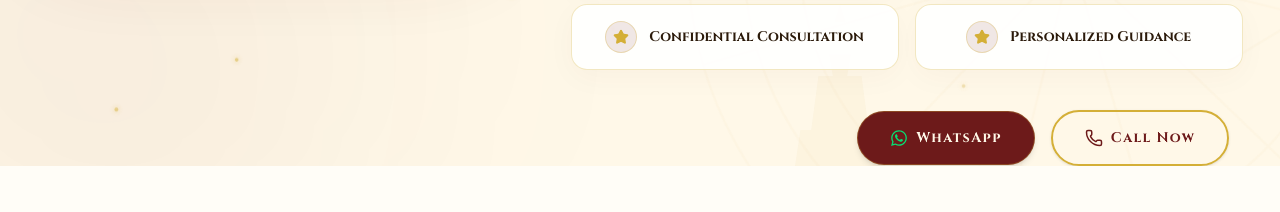
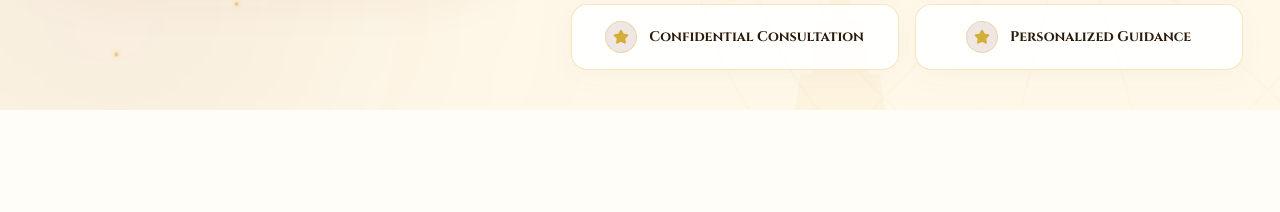
Before and after one commit to Vaibhav9068/astrological-guide, a React (Vite) app: page / in a window 1280 px wide. Shown: the part 862-1074 px from the top of the page. Built offline with nearby package versions, Linux system fonts and the light colour scheme.

Commit message:
feat: completely remove CTA buttons from Hero section as they are available in Contact

```diff
--- a/src/components/Hero.jsx
+++ b/src/components/Hero.jsx
@@ -1,8 +1,7 @@
 import React, { useRef, useEffect } from 'react';
 import gsap from 'gsap';
 import { useGSAP } from '@gsap/react';
-import { Phone, Calendar, Star } from 'lucide-react';
-import { FaWhatsapp } from 'react-icons/fa';
+import { Star } from 'lucide-react';
 import { useLanguage } from '../context/LanguageContext';
 import astroImage from '../../images/astroimage.png';
 
@@ -47,12 +46,6 @@ export default function Hero() {
     gsap.fromTo('.hero-card',
       { opacity: 0, y: 40 },
       { opacity: 1, y: 0, duration: 0.85, stagger: 0.12, ease: 'power2.out', delay: 0.7 }
-    );
-
-    // 6. Buttons: Fade Up Stagger
-    gsap.fromTo('.hero-btn',
-      { opacity: 0, y: 30 },
-      { opacity: 1, y: 0, duration: 0.8, stagger: 0.1, ease: 'power2.out', delay: 1.1 }
     );
   }, { scope: heroRef });
 
@@ -305,36 +298,6 @@ export default function Hero() {
 
             </div>
 
-            {/* 3 Large Buttons */}
-            <div className="flex flex-col sm:flex-row gap-4 items-center justify-center w-full">
-              {/* Primary */}
-              <a
-                href="#contact"
-                className="hero-btn w-full sm:w-auto text-center px-8 py-4 text-xs sm:text-sm rounded-full font-bold font-cinzel tracking-widest bg-gradient-to-r from-[#B8860B] via-[#D4AF37] to-[#B8860B] text-white border border-[#D4AF37]/50 shadow-md hover:shadow-xl hover:-translate-y-0.5 transition-all duration-300 relative overflow-hidden group inline-flex items-center justify-center gap-2"
-              >
-                <span className="absolute inset-0 w-full h-full bg-gradient-to-r from-transparent via-white/30 to-transparent -translate-x-full group-hover:animate-shimmer pointer-events-none" />
-                <Calendar className="w-4 h-4" /> {t('hero.btn_book')}
-              </a>
-
-              {/* Secondary (WhatsApp) */}
-              <a
-                href="https://wa.me/918383941616"
-                target="_blank"
-                rel="noopener noreferrer"
-                className="hero-btn w-full sm:w-auto text-center px-8 py-4 text-xs sm:text-sm rounded-full font-bold font-cinzel tracking-widest bg-[#6D1A1A] hover:bg-[#521313] text-[#FFF8E8] border border-[#D4AF37]/30 shadow-md hover:shadow-xl hover:-translate-y-0.5 transition-all duration-300 inline-flex items-center justify-center gap-2"
-              >
-                <FaWhatsapp className="w-4.5 h-4.5 text-green-400" /> {t('hero.btn_whatsapp')}
-              </a>
-
-              {/* Outline (Call Now) */}
-              <a
-                href="tel:+918383941616"
-                className="hero-btn w-full sm:w-auto text-center px-8 py-4 text-xs sm:text-sm rounded-full font-bold font-cinzel tracking-widest border-2 border-[#D4AF37] hover:border-[#6D1A1A] text-[#6D1A1A] hover:bg-[#D4AF37]/10 shadow-sm hover:shadow-md hover:-translate-y-0.5 transition-all duration-300 inline-flex items-center justify-center gap-2"
-              >
-                <Phone className="w-4.5 h-4.5" /> {t('hero.btn_call')}
-              </a>
-            </div>
-
           </div>
 
         </div>
```
